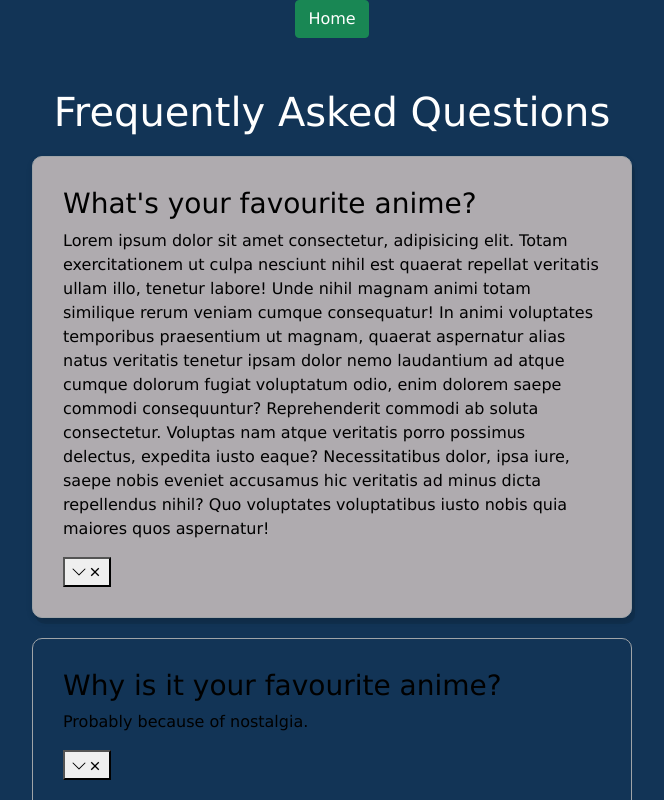
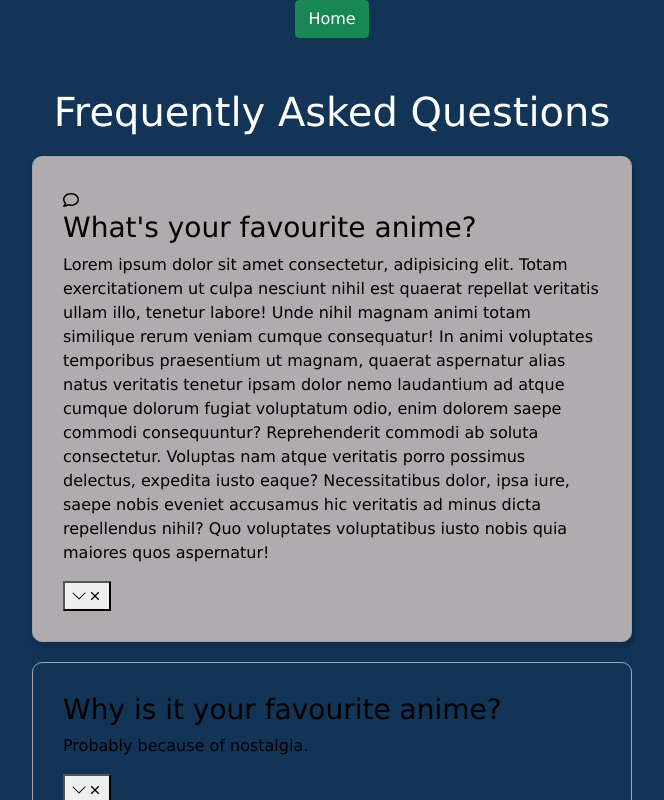
Before and after one commit to ShannaJSmith/css-components, a React (Create React App) app in the folder react-components/: page /faq in a window 1280 px wide. Shown: the top 800 px of the page, without its empty margins (308-972 px from the left). Built offline with nearby package versions, Linux system fonts and the light colour scheme.

Commit message:
import comment icon with react-icons

```diff
--- a/react-components/src/components/FAQCollapse.jsx
+++ b/react-components/src/components/FAQCollapse.jsx
@@ -1,6 +1,7 @@
 import './FAQCollapse.css';
 import { BsChevronDown } from 'react-icons/bs';
 import { RiCloseFill } from 'react-icons/ri';
+import { FaRegComment } from 'react-icons/fa';
 
 const FAQCollapse = () => {
   return (
@@ -8,6 +9,7 @@ const FAQCollapse = () => {
       <h1>Frequently Asked Questions</h1>
       <div className="faq-container">
         <div className="faq active">
+          <FaRegComment />
           <h3 className="faq-question">What's your favourite anime?</h3>
           <p className="faq-answer">
             Lorem ipsum dolor sit amet consectetur, adipisicing elit. Totam
```
